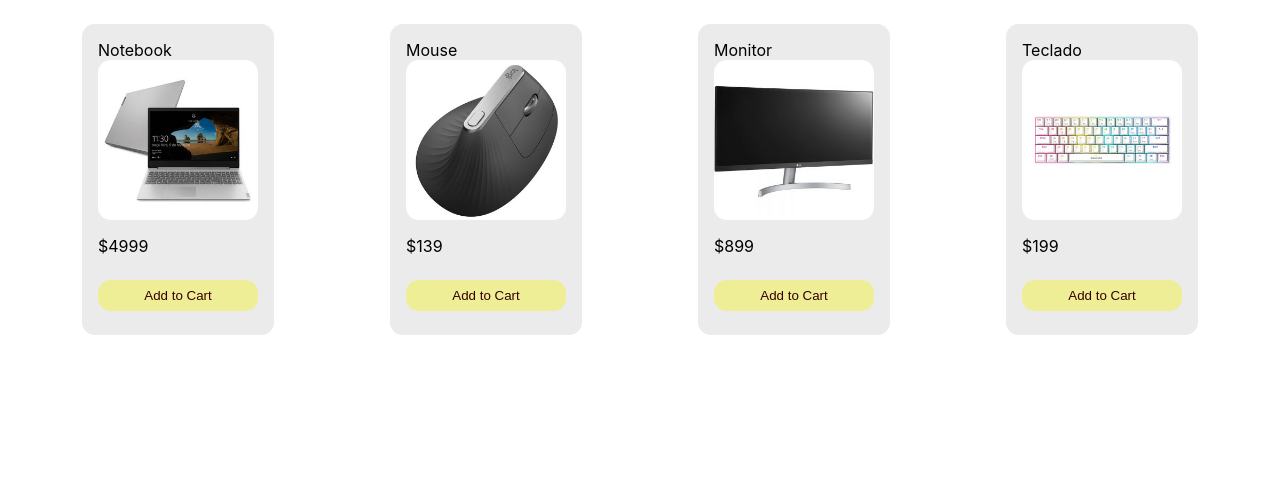
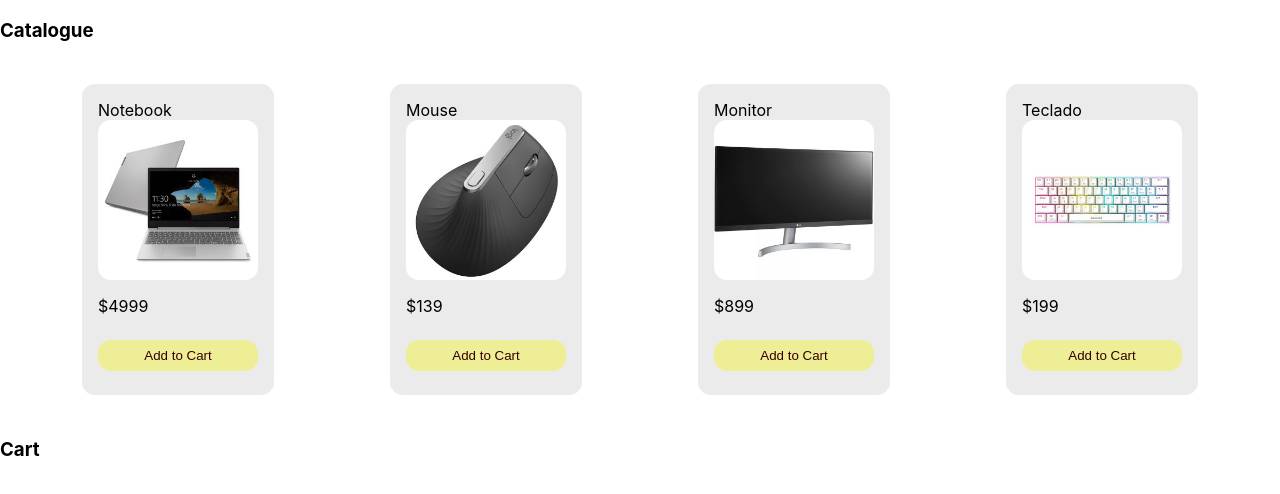
Before and after one commit to CarlosMartorini/e-commerce-with-contextapi, a React (Create React App) app: page / in a window 1280 px wide. Shown: the top 494 px of the page. Built offline with nearby package versions, Linux system fonts and the light colour scheme.

Commit message:
fix: refacting to deploy

```diff
--- a/src/App.js
+++ b/src/App.js
@@ -7,8 +7,9 @@ function App() {
     <div className="App">
       <CatalogueProvider>
        <CartProvider>
+         <h3>Catalogue</h3>
         <ProductList type="catalogue" />
-        <br/>
+        <h3>Cart</h3>
         <ProductList type="cart" />
       </CartProvider>
      </CatalogueProvider>
--- a/src/components/button/index.jsx
+++ b/src/components/button/index.jsx
@@ -4,8 +4,8 @@ import { CatalogueContext } from '../../providers/catalogue';
 import { InteractButton } from './styles';
 
 const Button = ({type, item}) => {
-    const { cart, addToCart, removeFromCart } = useContext(CartContext);
-    const { catalogue, addToCatalogue, removeFromCatalogue } = useContext(CatalogueContext);
+    const { addToCart, removeFromCart } = useContext(CartContext);
+    const { addToCatalogue, removeFromCatalogue } = useContext(CatalogueContext);
 
     const text = type === 'catalogue'
     ? (
```
